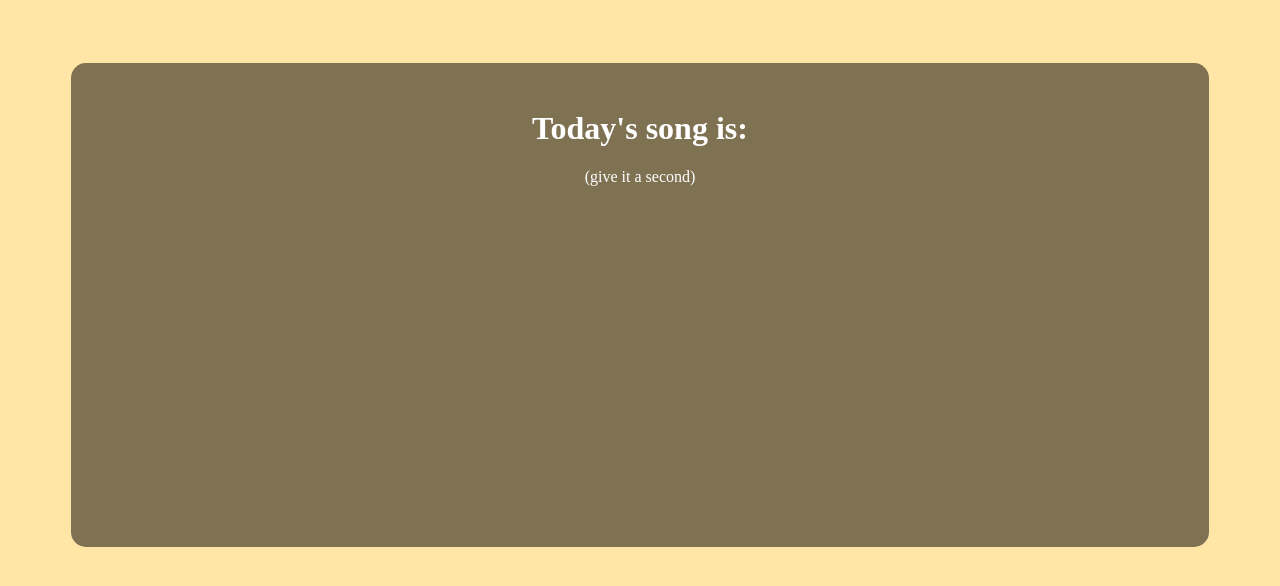
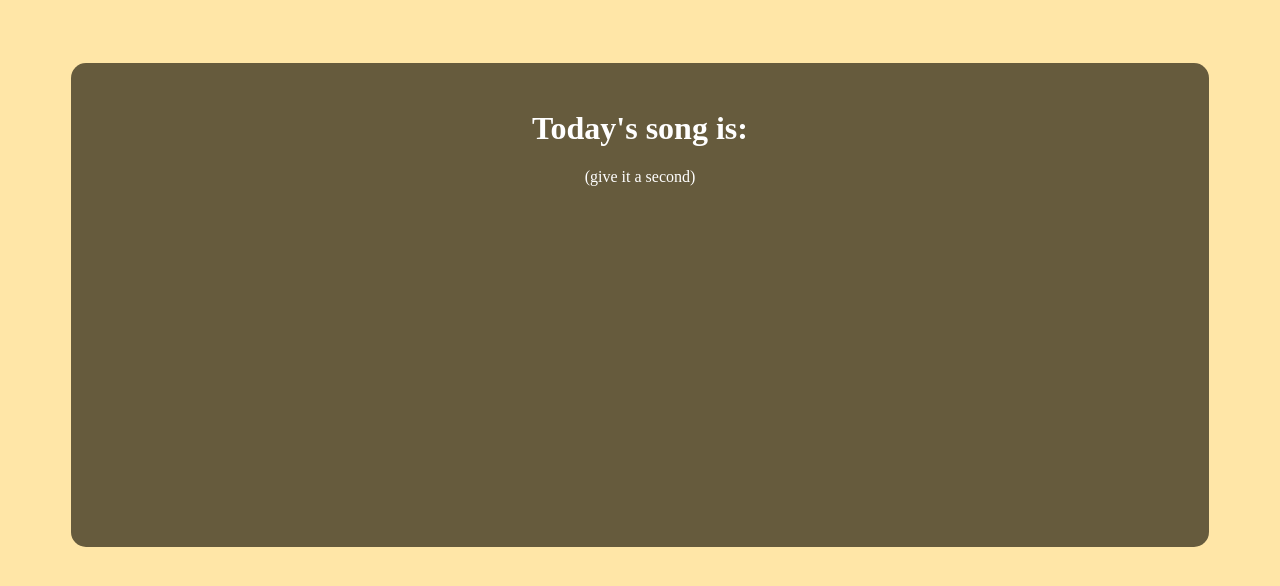
Before and after one commit to 3DartBlade/3DartBlade.github.io, a plain HTML site: page songoftheday/index.html in a window 1280 px wide. Drawn offline with Linux system fonts and the light colour scheme; no server answers.

Commit message:
Update style.css

```diff
--- a/songoftheday/style.css
+++ b/songoftheday/style.css
@@ -1,6 +1,6 @@
 .center{
   color:white;
-  background-color: #00000080;
+  background-color: #665b3d;
   text-align:center;
   margin:5%;
   padding:2%;
```
